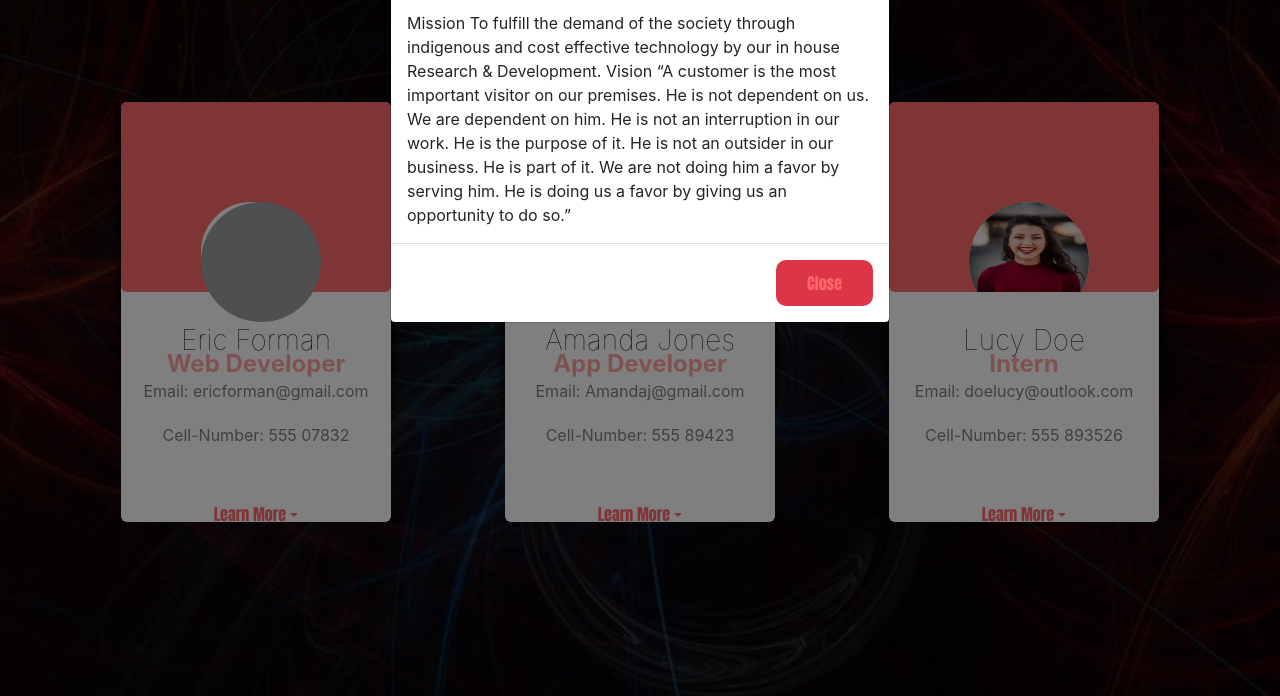
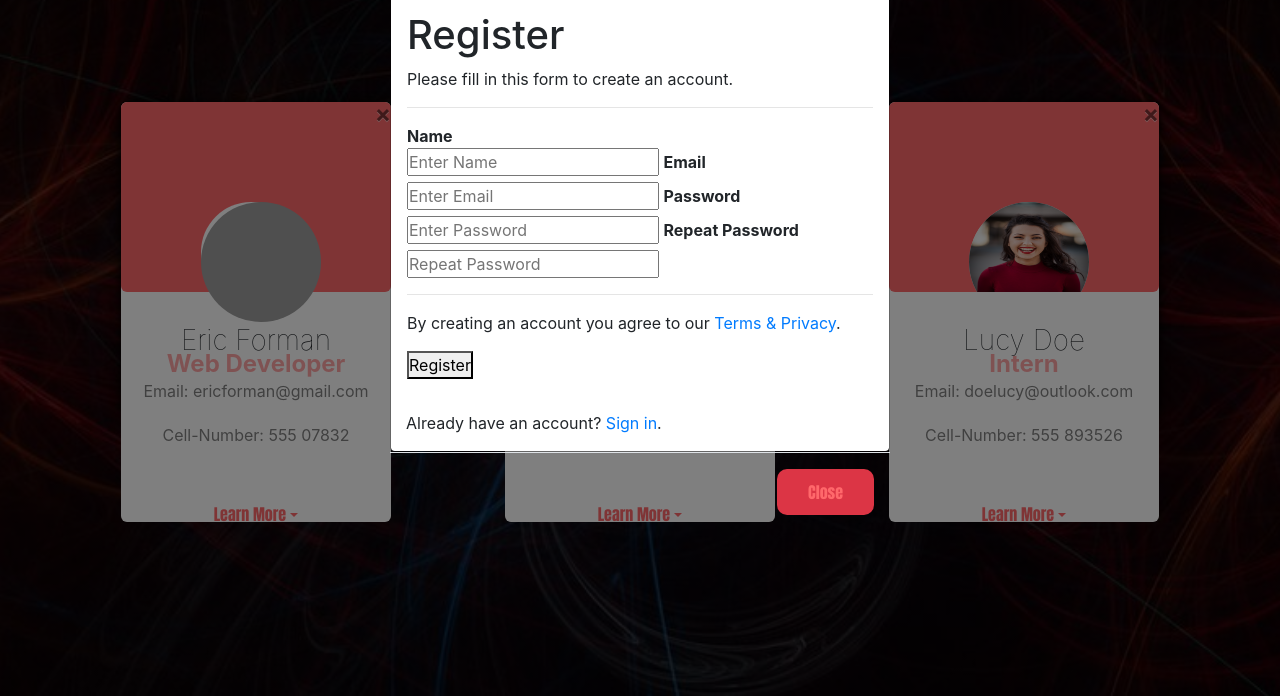
Before and after one commit to WakeelJones/html-assignment, a plain HTML site: page users.html in a window 1280 px wide. Both pictures are taken after a click on the button "Open modal". Shown: the part 103-799 px from the top of the page. Drawn offline with nearby package versions, Linux system fonts and the light colour scheme; grey boxes are pictures that could not be loaded; a web font is replaced by a local one.

Commit message:
Update users.html

```diff
--- a/users.html
+++ b/users.html
@@ -49,19 +49,32 @@
 
             <!-- Modal body -->
             <div class="modal-body">
-              Mission
+             <h1>Register</h1>
+                    <p>Please fill in this form to create an account.</p>
+                    <hr>
 
+                    <label for="name"><b>Name</b><label>
+                        <input type="text" placeholder="Enter Name" name="name" required>
 
-              To fulfill the demand of the society through indigenous and cost effective technology by our in house Research &
-              Development.
-              Vision
+                        <label for="email"><b>Email</b></label>
+                        <input type="text" placeholder="Enter Email" name="email" required>
 
+                        <label for="psw"><b>Password</b></label>
+                        <input type="password" placeholder="Enter Password" name="psw" required>
 
-              “A customer is the most important visitor on our premises. He is not dependent on us. We are dependent on him.
-              He is not
-              an interruption in our work. He is the purpose of it. He is not an outsider in our business. He is part of it.
-              We are
-              not doing him a favor by serving him. He is doing us a favor by giving us an opportunity to do so.”
+                        <label for="psw-repeat"><b>Repeat Password</b></label>
+                        <input type="password" placeholder="Repeat Password" name="psw-repeat" required>
+                        <hr>
+                        <p>By creating an account you agree to our <a href="#">Terms & Privacy</a>.</p>
+
+                        <button type="submit" class="registerbtn">Register</button>
+                  </div>
+
+                  <div class="container signin">
+                    <p>Already have an account? <a href="#">Sign in</a>.</p>
+                  </div>
+                </form>
+              </form>
             </div>
 
             <!-- Modal footer -->
@@ -75,6 +88,7 @@
       <!--profile cards-->
       <div class="card-container1">
         <div class="upper-container1">
+          <button type="button" class="close" data-dismiss="delete">&times;</button>
           <div class="image-container1">
             <img src="./assets/background/warren-wong-VVEwJJRRHgk-unsplash.jpg" alt="Avatar">
           </div>
@@ -113,6 +127,7 @@
       <div class="card-container2">
         <div class="front-card">
           <div class="upper-container2">
+            <button type="button" class="close" data-dismiss="delete">&times;</button>
             <div class="image-container2">
               <img src="./assets/background/brooke-cagle-HRZUzoX1e6w-unsplash.jpg" alt="Avatar">
             </div>
@@ -152,6 +167,7 @@
 
       <div class="card-container3">
         <div class="upper-container3">
+          <button type="button" class="close" data-dismiss="delete">&times;</button>
           <div class="image-container3">
             <img src="./assets/background/michael-dam-mEZ3PoFGs_k-unsplash.jpg" alt="Avatar">
           </div>
```
